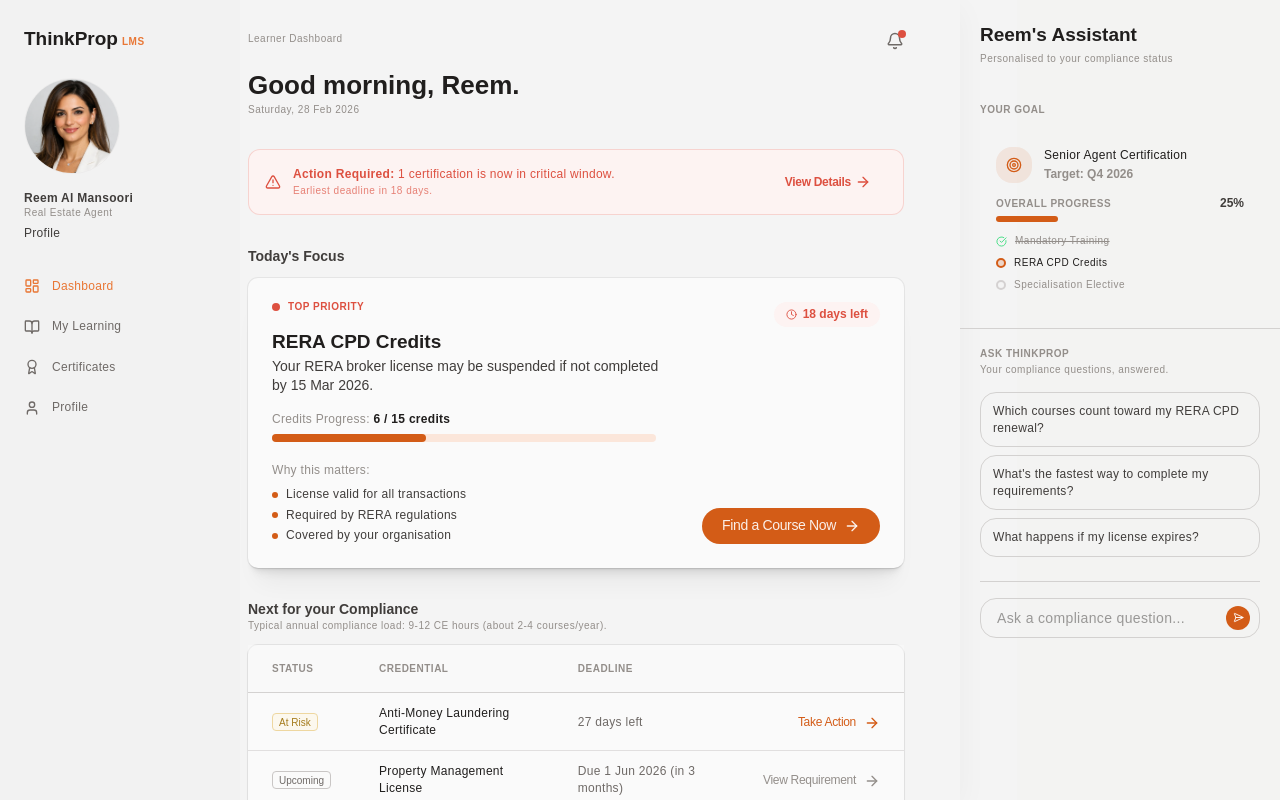
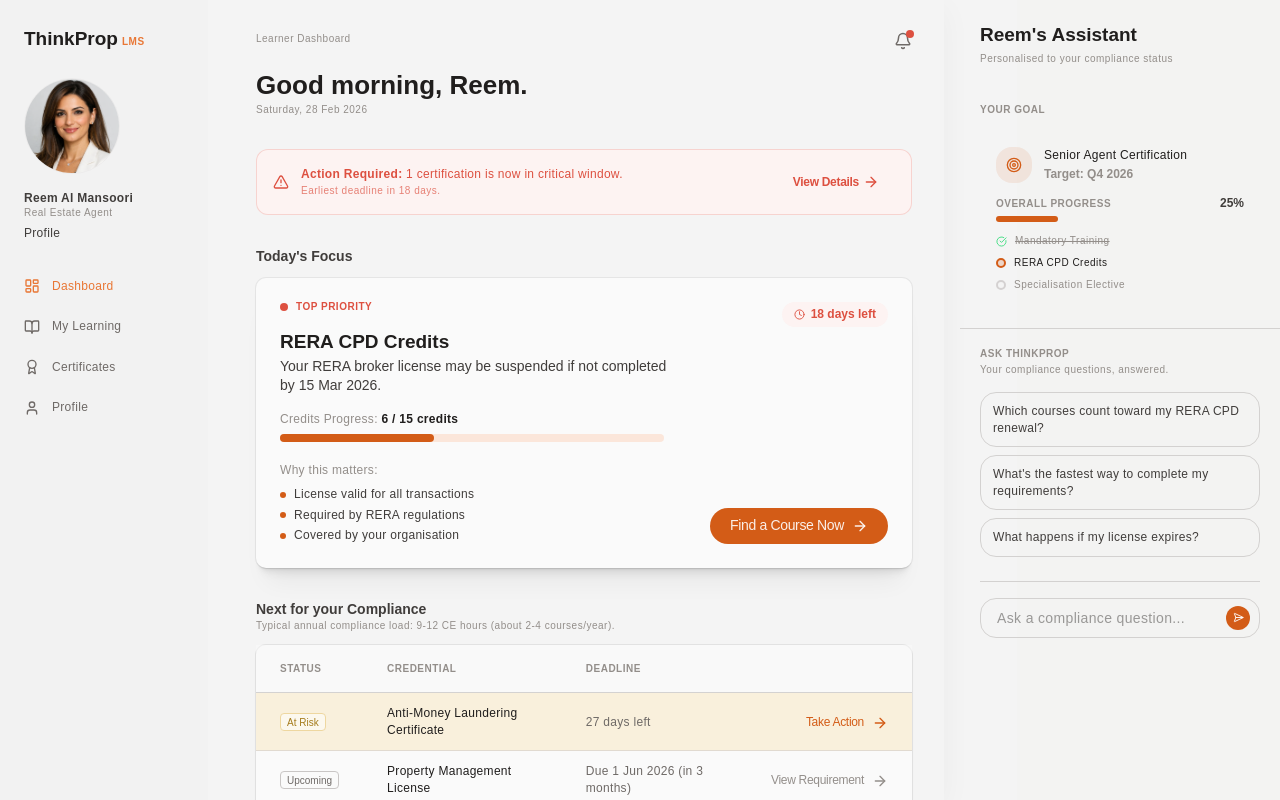
Before and after one commit to Gianeo/thinkprop, a Next.js app: page /learner/dashboard in a window 1280 px wide. Built offline with nearby package versions, Linux system fonts and the light colour scheme; a web font is replaced by a local one.

Commit message:
UI learner app 01/03/26

```diff
--- a/app/learner/dashboard/page.tsx
+++ b/app/learner/dashboard/page.tsx
@@ -218,8 +218,8 @@ export default function LearnerDashboardPage() {
       <SidebarNav variant="learner" activePath="/learner/dashboard" />
 
       <div className="flex flex-1 overflow-hidden pt-16 md:ml-56 md:pt-0">
-        <div className="flex-1 w-full overflow-y-auto px-6 shadow">
-          <div className="mx-auto w-full space-y-8 pr-8 py-8">
+        <div className="flex-1 w-full overflow-y-auto px-8 mr-4 shadow">
+          <div className="w-full space-y-8 py-8">
             <header className="flex items-start justify-between">
               <div className=''>
                 <p className="mb-6 type-caption text-muted">
@@ -365,7 +365,7 @@ export default function LearnerDashboardPage() {
                   </TableHeader>
                   <TableBody>
                     {nextComplianceRows.map((row) => (
-                      <TableRow key={row.id}>
+                      <TableRow key={row.id} className={row.status === 'At Risk' ? 'bg-warning-weaker' : undefined}>
                         <TableCell>
                           <Badge variant={row.statusVariant} size="sm">
                             {row.status}
--- a/components/shared/SidebarNav.tsx
+++ b/components/shared/SidebarNav.tsx
@@ -42,7 +42,7 @@ export default function SidebarNav({ variant, activePath }: SidebarNavProps) {
 
   const isLearner = variant === 'learner'
   const items = isLearner ? learnerItems : adminItems
-  const sidebarWidthClass = isLearner ? 'w-60' : 'w-56'
+  const sidebarWidthClass = isLearner ? 'w-52' : 'w-48'
 
   const rootClasses = isLearner
     ? `${sidebarWidthClass} bg-level-0 text-default`
```
